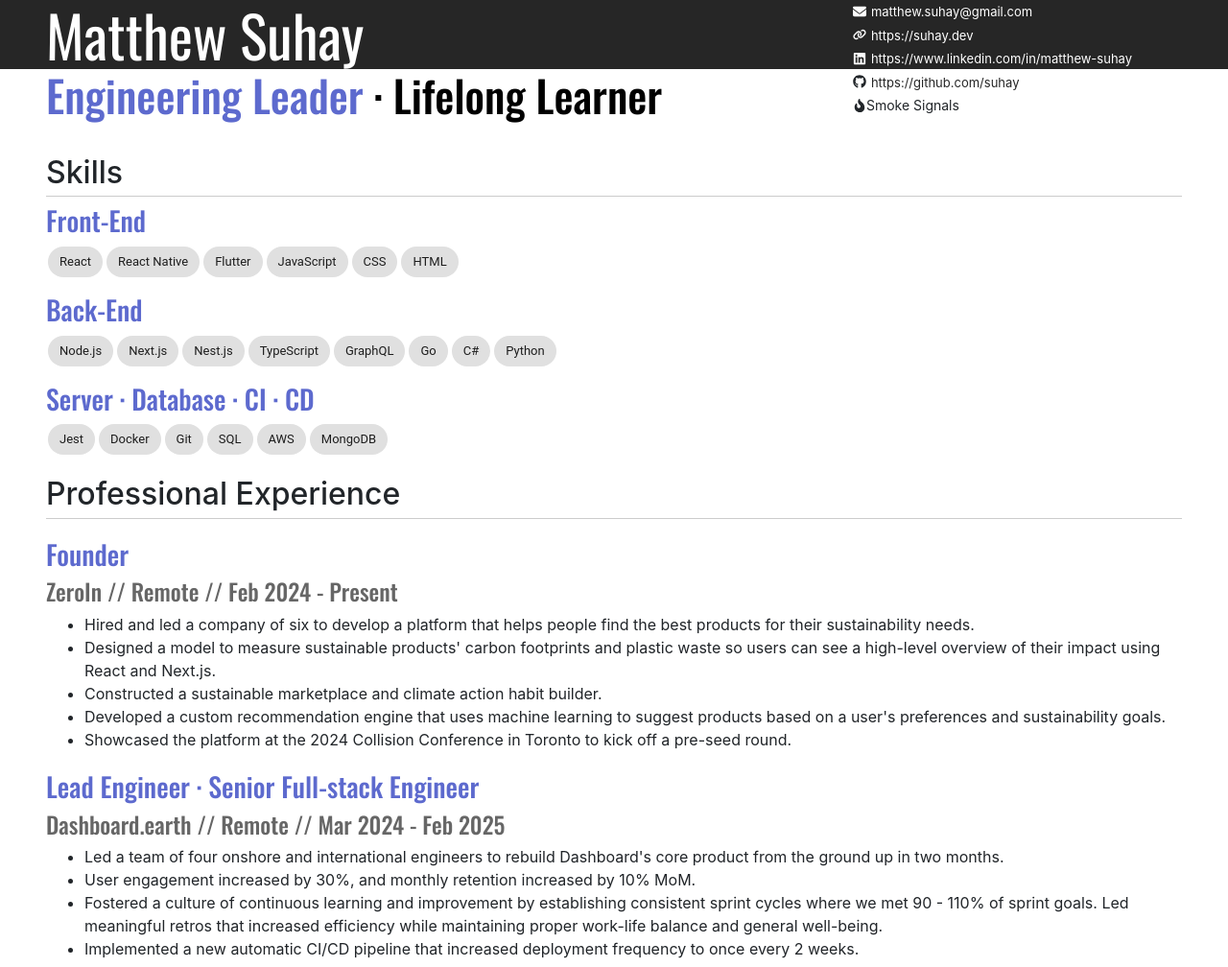
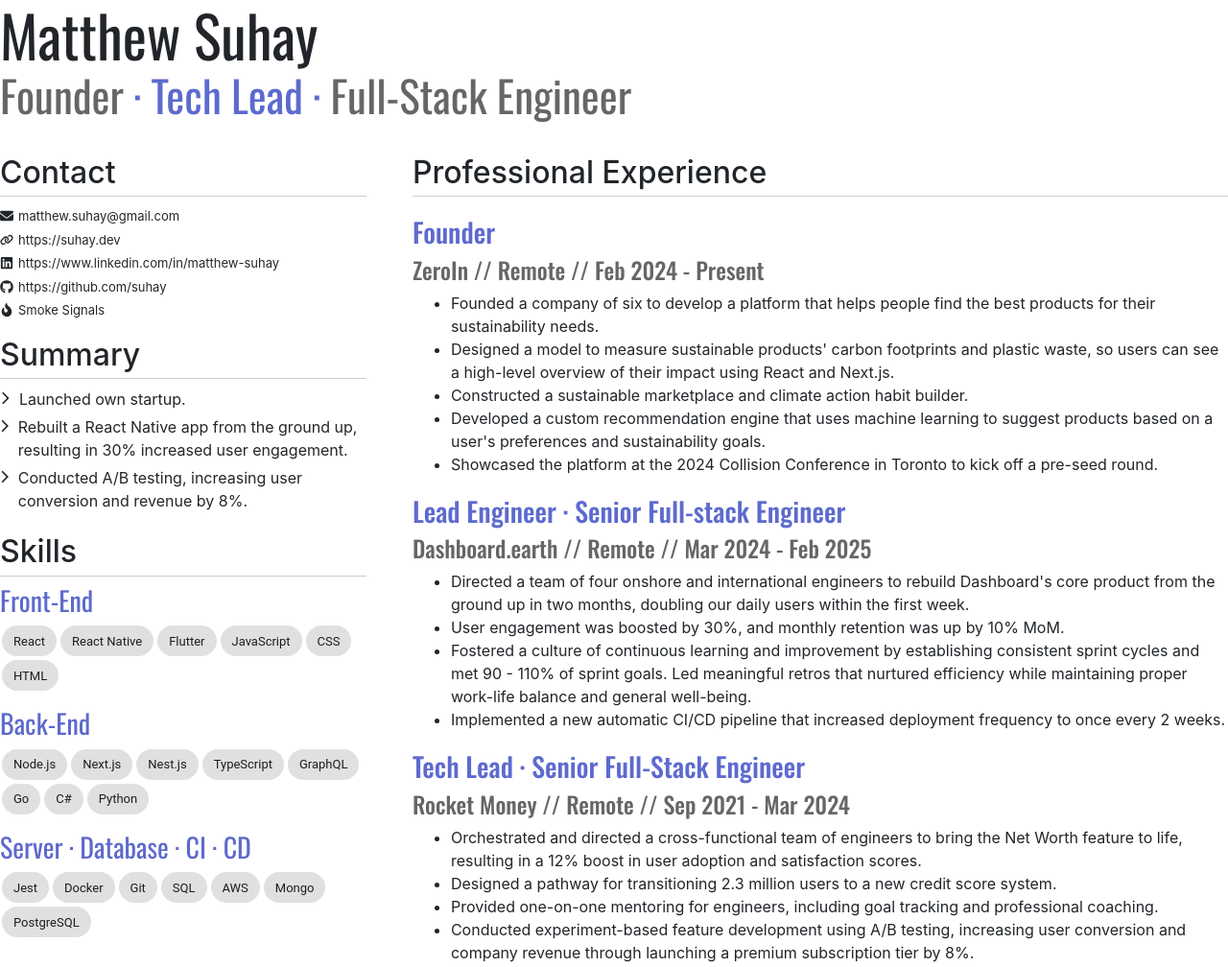
Before and after one commit to suhay/resume.suhay.dev, a Gatsby site: page / in a window 1280 px wide. Shown: the top 1008 px of the page at 96% size. Built offline with nearby package versions, Linux system fonts and the light colour scheme; Gatsby itself is replaced by a stand-in of ours.

Commit message:
Further tweaks

```diff
--- a/src/components/contacts.css
+++ b/src/components/contacts.css
@@ -1,24 +1,12 @@
-.contacts .black a {
-  color: #fff;
-}
-
 .contacts li {
   padding-bottom: 2px;
   padding-top: 1px;
 }
 
-.contacts a {
+.contacts a, .contacts span {
   color: #262626;
   font-size: 13px;
   padding-left: 5px;
-}
-
-.secret {
-  color: #262626;
-}
-
-.secret	a {
-  color: #262626;
 }
 
 .contacts ul {
@@ -27,12 +15,3 @@
   padding: 0;
   margin: 0 0 10px 0;
 }
-
-@media (min-width: 768px) {
-  .secret {
-    color: #fff;
-  }
-  .secret a {
-    color: #fff;
-  }
-}
--- a/src/components/contacts.tsx
+++ b/src/components/contacts.tsx
@@ -8,17 +8,18 @@
 
 const Contact = () => (
   <div className='contacts'>
+    <h2>Contact</h2>
     <ul>
       <li className='black'>
-        <FontAwesomeIcon icon={faEnvelope} color='#FFF' width={14} />
+        <FontAwesomeIcon icon={faEnvelope} width={14} />
         <a href='mailto:matthew.suhay@gmail.com'>matthew.suhay@gmail.com</a>
       </li>
       <li className='black'>
-        <FontAwesomeIcon icon={faLink} color='#FFF' width={14} />
+        <FontAwesomeIcon icon={faLink} width={14} />
         <a href='https://suhay.dev'>https://suhay.dev</a>
       </li>
       <li className='black'>
-        <FontAwesomeIcon icon={faLinkedin} color='#FFF' width={14} />
+        <FontAwesomeIcon icon={faLinkedin} width={14} />
         <a href='https://www.linkedin.com/in/matthew-suhay'>
           https://www.linkedin.com/in/matthew-suhay
         </a>
@@ -29,7 +30,7 @@
       </li>
       <li>
         <FontAwesomeIcon icon={faFireAlt} width={14} />
-        Smoke Signals
+        <span>Smoke Signals</span>
       </li>
     </ul>
   </div>
--- a/src/components/education.tsx
+++ b/src/components/education.tsx
@@ -6,15 +6,7 @@
       <h2>Education</h2>
       <h3>Climatebase Fellowship</h3>
       <h4>Sept 2023 - Dec 2023</h4>
-      <ul>
-        <li>Selected from an application pool of over 7,000 candidates.</li>
-        <li>Engaged with experts in Energy, Transportation, and Engineered Carbon sectors.</li>
-        <li>
-          Founded a capstone project with 6 other fellows devoted to increasing accessibility and
-          education for circular economy and a zero-waste lifestyle.
-        </li>
-      </ul>
-
+      <br />
       <h3>BS Computer Science</h3>
       <h4>Kent State University - 2009</h4>
     </section>
--- a/src/components/experience/dashboard-earth.tsx
+++ b/src/components/experience/dashboard-earth.tsx
@@ -7,13 +7,13 @@
       <h4 className='w-100'>Dashboard.earth // Remote // Mar 2024 - Feb 2025</h4>
       <ul>
         <li>
-          Led a team of four onshore and international engineers to rebuild Dashboard's core product
-          from the ground up in two months.
+          Directed a team of four onshore and international engineers to rebuild Dashboard's core
+          product from the ground up in two months, doubling our daily users within the first week.
         </li>
-        <li>User engagement increased by 30%, and monthly retention increased by 10% MoM.</li>
+        <li>User engagement was boosted by 30%, and monthly retention was up by 10% MoM.</li>
         <li>
           Fostered a culture of continuous learning and improvement by establishing consistent
-          sprint cycles where we met 90 - 110% of sprint goals. Led meaningful retros that increased
+          sprint cycles and met 90 - 110% of sprint goals. Led meaningful retros that nurtured
           efficiency while maintaining proper work-life balance and general well-being.
         </li>
         <li>
--- a/src/components/experience/index.tsx
+++ b/src/components/experience/index.tsx
@@ -19,10 +19,6 @@
     <br />
     <br />
     <br />
-    <br />
-    <br />
-    <br />
-    <br />
     <Upside />
     <Thought />
     <Escalade />
--- a/src/components/experience/rocket-money.tsx
+++ b/src/components/experience/rocket-money.tsx
@@ -18,8 +18,8 @@
           coaching.
         </li>
         <li>
-          Conducted experiment-based feature development using A/B testing, increasing company
-          revenue through launching a premium subscription tier.
+          Conducted experiment-based feature development using A/B testing, increasing user
+          conversion and company revenue through launching a premium subscription tier by 8%.
         </li>
       </ul>
     </div>
--- a/src/components/experience/zeroin.tsx
+++ b/src/components/experience/zeroin.tsx
@@ -7,11 +7,11 @@
       <h4 className='w-100'>ZeroIn // Remote // Feb 2024 - Present</h4>
       <ul>
         <li>
-          Hired and led a company of six to develop a platform that helps people find the best
-          products for their sustainability needs.
+          Founded a company of six to develop a platform that helps people find the best products
+          for their sustainability needs.
         </li>
         <li>
-          Designed a model to measure sustainable products' carbon footprints and plastic waste so
+          Designed a model to measure sustainable products' carbon footprints and plastic waste, so
           users can see a high-level overview of their impact using React and Next.js.
         </li>
         <li>Constructed a sustainable marketplace and climate action habit builder.</li>
--- a/src/components/header.css
+++ b/src/components/header.css
@@ -1,14 +1,5 @@
 header {
   margin-bottom: 10px;
-}
-
-header .header-bar {
-  width: 100vw;
-  position: absolute;
-  height: 72px;
-  background: #262626;
-  z-index: -1;
-  left: 0px;
 }
 
 header > a {
@@ -17,10 +8,8 @@
 }
 
 header h1 {
-  color: #FFF;
   margin: 0;
   font-size: 60px;
-  background: #262626;
   font-weight: 400;
 }
 
@@ -31,4 +20,9 @@
   border: 0;
   padding: 0;
   margin: 0;
+  font-weight: 400;
 }
+
+header h2.black {
+  color: #666;
+}
--- a/src/components/header.tsx
+++ b/src/components/header.tsx
@@ -1,6 +1,4 @@
 import React from 'react'
-
-import Contact from './contacts'
 
 import './header.css'
 
@@ -12,21 +10,13 @@
     }}
   >
     <div className=''>
-      <h1 className='pl-5'>Matthew Suhay</h1>
+      <h1>Matthew Suhay</h1>
       <div>
-        <h2 className='pl-5'>
-          Engineering Leader <span style={{ color: 'black' }}>· Lifelong Learner</span>
+        <h2>
+          <span style={{ color: '#666' }}>Founder</span> <span>· Tech Lead ·</span>{' '}
+          <span style={{ color: '#666' }}>Full-Stack Engineer</span>
         </h2>
       </div>
-    </div>
-    <div
-      style={{
-        position: 'absolute',
-        top: 0,
-        right: 100,
-      }}
-    >
-      <Contact />
     </div>
   </header>
 )
--- a/src/components/skills.tsx
+++ b/src/components/skills.tsx
@@ -78,7 +78,10 @@
             <Chip label='AWS' />
           </li>
           <li>
-            <Chip label='MongoDB' />
+            <Chip label='Mongo' />
+          </li>
+          <li>
+            <Chip label='PostgreSQL' />
           </li>
         </ul>
       </section>
--- /dev/null
+++ b/src/components/summary.css
@@ -0,0 +1,25 @@
+.summary li {
+  display: flex;
+  padding-bottom: 2px;
+  padding-top: 1px;
+  margin-bottom: 2px;
+}
+
+.summary a, .summary span {
+  color: #262626;
+  font-size: 16px;
+  padding-left: 5px;
+}
+
+.summary svg {
+  flex-basis: 10px;
+  margin-top: 4px;
+  margin-right: 5px;
+}
+
+.summary ul {
+  list-style: none;
+  font-size: 14px;
+  padding: 0;
+  margin: 0 0 10px 0;
+}
--- a/src/components/summary.tsx
+++ b/src/components/summary.tsx
@@ -1,14 +1,33 @@
 import React from 'react'
 
+import { FontAwesomeIcon } from '@fortawesome/react-fontawesome'
+import { faChevronRight } from '@fortawesome/free-solid-svg-icons'
+
+import './summary.css'
+
 const Summary = () => {
-	return (
-		<section>
-			<h2>Mantras</h2>
-      <p><strong>Team centric.</strong> One size does not fit all for someone's success, instead, always meet people where they are and start from there.</p>
-      <p><strong>Outcome over output.</strong> Forcing a victory at the cost of burnout is not worth celebrating.</p>
-      <p><strong>Focus on finding a better way.</strong> Because we always did something one way doesn't mean it was the right one. Work the problem instead of only fixing the symptoms.</p>
-		</section>
-	)
+  return (
+    <section className='summary'>
+      <h2>Summary</h2>
+      <ul>
+        <li>
+          <FontAwesomeIcon icon={faChevronRight} width={14} />
+          <span>Launched own startup.</span>
+        </li>
+        <li>
+          <FontAwesomeIcon icon={faChevronRight} width={14} />
+          <span>
+            Rebuilt a React Native app from the ground up, resulting in 30% increased user
+            engagement.
+          </span>
+        </li>
+        <li>
+          <FontAwesomeIcon icon={faChevronRight} width={14} />
+          <span>Conducted A/B testing, increasing user conversion and revenue by 8%.</span>
+        </li>
+      </ul>
+    </section>
+  )
 }
 
 export default Summary
--- a/src/pages/index.css
+++ b/src/pages/index.css
@@ -6,9 +6,3 @@
 strong {
   font-weight: bold;
 }
-
-@media (min-width: 768px) {
-  aside {
-    /* border-right: 1px solid #CCC; */
-  }
-}
--- a/src/pages/index.tsx
+++ b/src/pages/index.tsx
@@ -5,20 +5,25 @@
 import Header from '../components/header'
 import Skills from '../components/skills'
 import Education from '../components/education'
-// import Summary from '../components/summary'
 import Experience from '../components/experience'
 
 import './index.css'
+import Contact from '../components/contacts'
+import Summary from '../components/summary'
 
 const IndexPage: React.FC<PageProps> = () => {
   return (
     <Layout>
       <Header />
-      <div className='px-5 d-flex' style={{ paddingTop: '20px' }}>
-        <main className=''>
+      <div className='d-flex' style={{ paddingTop: '20px' }}>
+        <aside className='mr-5' style={{ flexBasis: '31%' }}>
+          <Contact />
+          <Summary />
           <Skills />
+          <Education />
+        </aside>
+        <main style={{ flexBasis: '69%' }}>
           <Experience />
-          <Education />
         </main>
       </div>
     </Layout>
```
